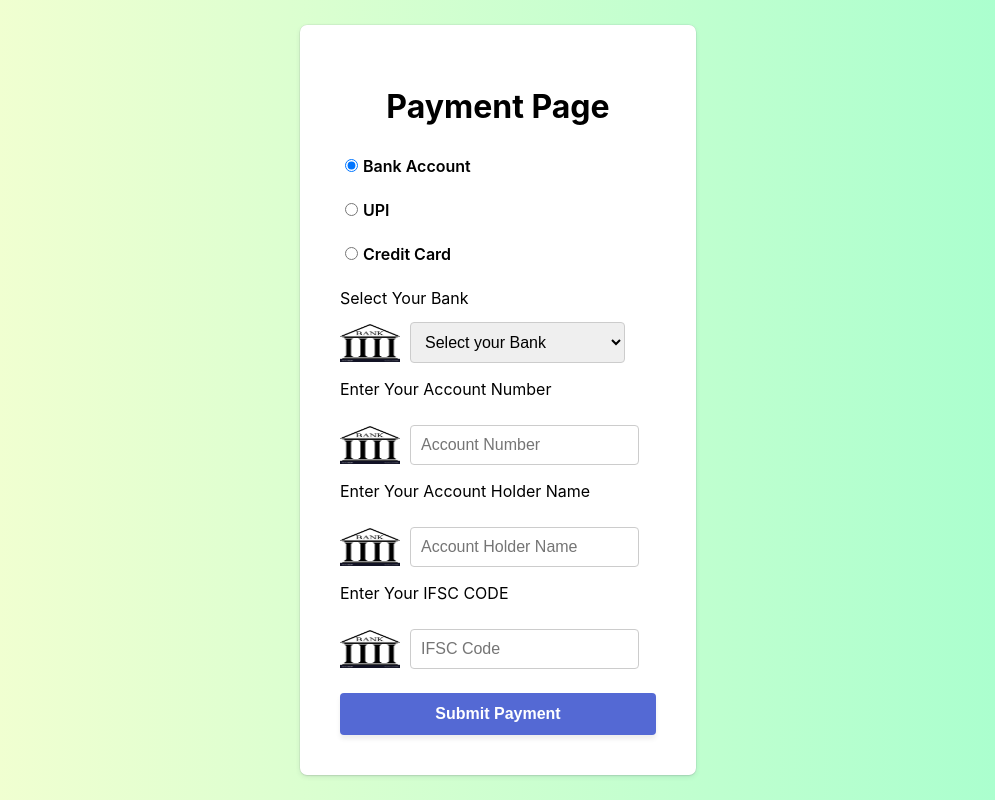
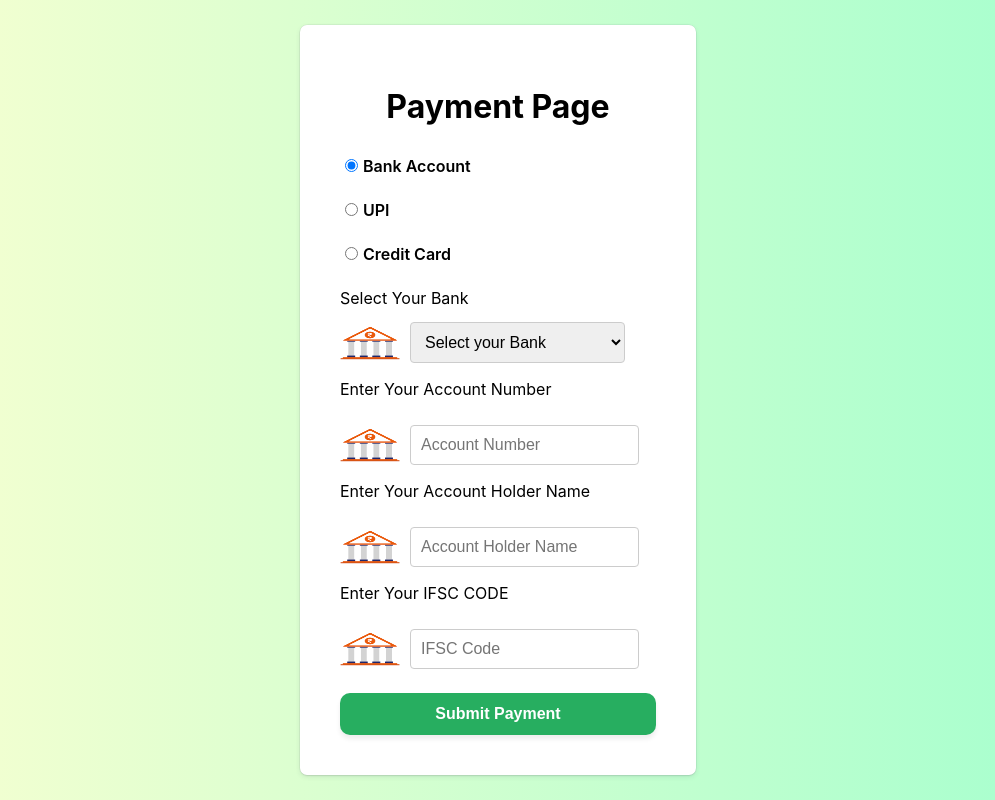
Before and after one commit to laviManoj/Payment-Method, a React (Create React App) app: page / in a window 1280 px wide. Shown: the whole page, without its empty margins (142-1137 px from the left). Built offline with nearby package versions, Linux system fonts and the light colour scheme; no server answers.

Commit message:
Added Images and Added Card holder name

```diff
--- a/src/Payment.css
+++ b/src/Payment.css
@@ -129,10 +129,10 @@ input[type="radio"] {
 }
 
 button {
-  background: #5469d4;
+  background: #27ae60;
   font-family: Arial, sans-serif;
   color: #ffffff;
-  border-radius: 4px;
+  border-radius: 10px;
   border: 0;
   padding: 12px 16px;
   font-size: 16px;
--- a/src/Payment.js
+++ b/src/Payment.js
@@ -27,6 +27,7 @@ const PaymentPage = () => {
   const [upi, setUpi] = useState("");
   const [creditCard, setCreditCard] = useState({
     cardNumber: "",
+    cardHolderName:"",
     expiryDate: "",
     cvv: "",
   });
@@ -139,7 +140,7 @@ const PaymentPage = () => {
           >
             <div >
               <p>Select Your Bank</p>
-              <img src={Bank1}  height="25" alt="Preview" />
+              <img src={Bank}  height="25" alt="Preview" />
               <select name="doctype" id="doctype" nbv n>
                 <option value="">Select your Bank</option>
                 <option value="AIRP">Airtel Payments Bank</option>
@@ -149,6 +150,7 @@ const PaymentPage = () => {
                 <option value="CSBK">Catholic Syrian Bank</option>
                 <option value="CBIN">Central Bank of India</option>
                 <option value="DCBL">DCB Bank</option>
+                <option value="DCC">DCC Bank</option>
                 <option value="DEUT">Deutsche Bank</option>
                 <option value="DLXB">Dhanlaxmi Bank</option>
                 <option value="ESFB">Equitas Small Finance Bank</option>
@@ -166,6 +168,7 @@ const PaymentPage = () => {
                 <option value="LVB">Lakshmi Vilas Bank</option>
                 <option value="NSPB">NSDL Payments Bank</option>
                 <option value="PSIB">Punjab & Sind Bank</option>
+                <option value="PKGB">Pragathi Gramina Bank</option>
                 <option value="PUNB_R">Punjab National Bank</option>
                 <option value="RATN">RBL Bank</option>
                 <option value="SVCB">SVC Co-Operative Bank Ltd</option>
@@ -182,7 +185,7 @@ const PaymentPage = () => {
             </div>
             <div>
               <p>Enter Your Account Number</p>
-              <img src={Bank1} height="25" alt="Preview" />
+              <img src={Bank} height="25" alt="Preview" />
               <input
                 type="text"
                 name="accountNumber"
@@ -193,7 +196,7 @@ const PaymentPage = () => {
             </div>
             <div>
               <p>Enter Your Account Holder Name</p>
-              <img src={Bank1} height="25" alt="Preview" />
+              <img src={Bank} height="25" alt="Preview" />
               <input
                 type="text"
                 name="accountHolderName"
@@ -205,7 +208,7 @@ const PaymentPage = () => {
             <div>
               <p  >Enter Your IFSC CODE</p>
               <div className="baning">
-              <img src={Bank1} height="25" alt="Preview" />
+              <img src={Bank} height="25" alt="Preview" />
               <input
                 type="text"
                 name="ifscCode"
@@ -245,7 +248,6 @@ const PaymentPage = () => {
           >
             <div>
               <p>Enter Your Card Number</p>
-            </div>
             <img src={Creditcard} height="25" alt="Preview" />
             <input
               type="text"
@@ -255,6 +257,21 @@ const PaymentPage = () => {
               onChange={handleCreditCardChange}
               className="input"
             />
+            </div>
+
+            <div>
+              <p>Enter Card Holder Name</p>
+            <img src={Creditcard} height="25" alt="Preview" />
+            <input
+              type="text"
+              name="cardHolderName"
+              placeholder="Enter Card Holder Name"
+              value={creditCard.cardHolderName}
+              onChange={handleCreditCardChange}
+              className="input"
+            />
+            </div>
+
             <div>
               <p>Enter Your Card Expiry Date</p>
             </div>
```
